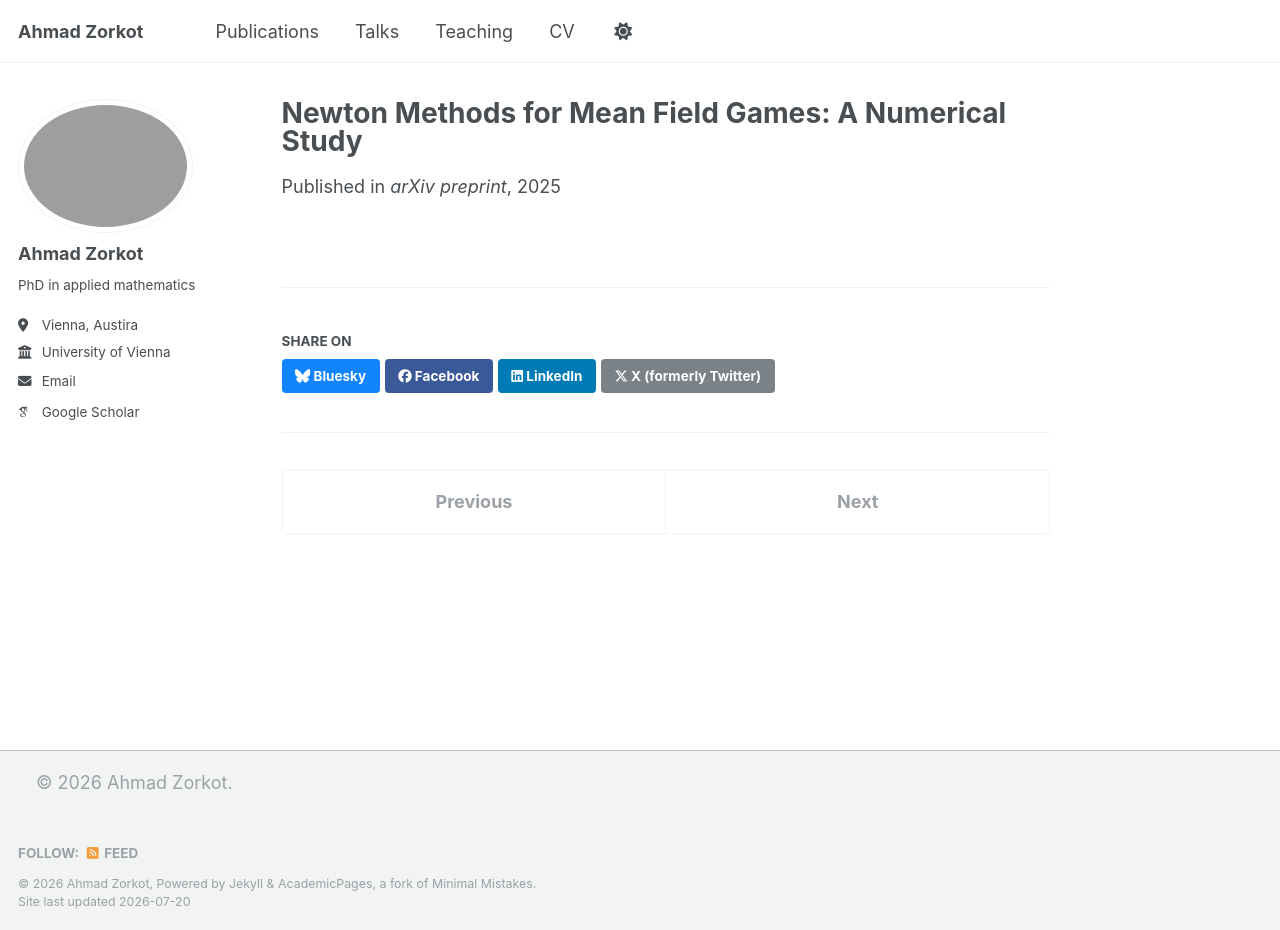
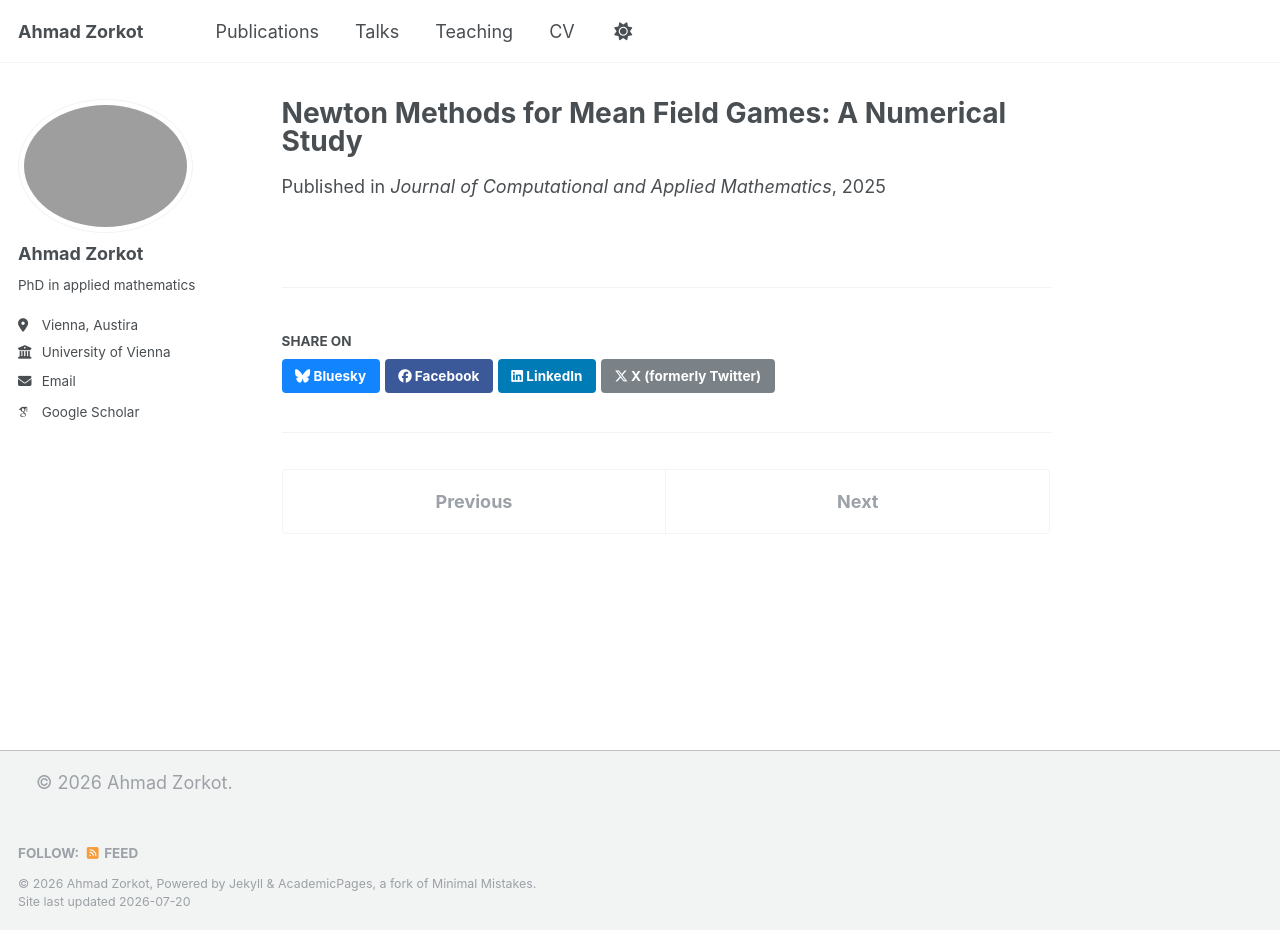
Before and after one commit to ahmadzorkot/ahmadzorkot.github.io, a Jekyll site: the page built from _publications/2015-10-01-paper-title-number-3.md, in a window 1280 px wide and 930 px high. Built offline with Jekyll 4.4.1, drawn with Linux system fonts in a browser that asks for light colours; some web fonts are replaced.

Commit message:
Update 2015-10-01-paper-title-number-3.md

```diff
--- a/_publications/2015-10-01-paper-title-number-3.md
+++ b/_publications/2015-10-01-paper-title-number-3.md
@@ -4,7 +4,7 @@ author: "E. Carlini and Ahmad Zorkot"
 collection: publications
 category: preprint
 date: 2025-12-01
-venue: "arXiv preprint"
+venue: "Journal of Computational and Applied Mathematics"
+paperurl: "https://www.sciencedirect.com/science/article/pii/S0377042726005947"
 arxivurl: "https://arxiv.org/abs/2512.12752"
-paperurl: "https://arxiv.org/pdf/2512.12752.pdf"
 ---
```
